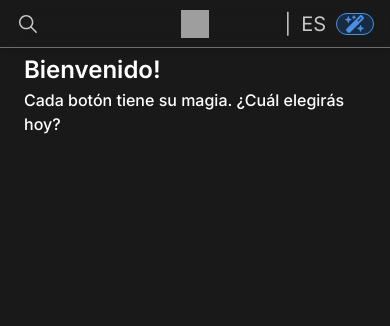
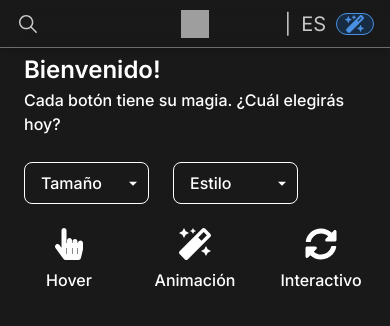
Before and after one commit to DMaximoVarela/magic-buttons, a Next.js app: page /inicio in a window 390 px wide. Shown: the top 326 px of the page. Built offline with nearby package versions, Linux system fonts and the light colour scheme; grey boxes are pictures that could not be loaded.

Commit message:
feat: añade los filtros (estilo) responsivos en home

```diff
--- a/src/app/inicio/page.tsx
+++ b/src/app/inicio/page.tsx
@@ -1,3 +1,5 @@
+import Filters from "@/components/filters/filters";
+
 const Page = () => {
   return (
     <div className="relative flex flex-col w-[100vw] mt-[52px] sm:mt-[76px] lg:mt-[104px] 2xl:mt-[124px] px-6">
@@ -9,6 +11,9 @@ const Page = () => {
           Cada botón tiene su magia. ¿Cuál elegirás hoy?
         </h3>
       </div>
+      <div className="self-center mt-[86px] lg:mt-[110px] 2xl:mt-[130px]">
+        <Filters />
+      </div>
     </div>
   );
 };
--- /dev/null
+++ b/src/components/filters/filters.tsx
@@ -0,0 +1,65 @@
+import { FaHandPointer, FaMagic, FaSyncAlt } from "react-icons/fa";
+import { RiArrowDownSFill } from "react-icons/ri";
+
+const Filters = () => {
+  const sizeOptions = ["Tamaño", "Pequeño", "Mediano", "Grande"];
+  const styleOptions = [
+    "Estilo",
+    "Plano",
+    "Elevado",
+    "Redondeado",
+    "3D",
+    "Gradiente",
+  ];
+  const filters = [
+    { name: "Hover", icon: FaHandPointer },
+    { name: "Animación", icon: FaMagic },
+    { name: "Interactivo", icon: FaSyncAlt },
+  ];
+
+  return (
+    <div className="flex flex-col lg:flex-row items-center justify-center w-[100vw] p-6 gap-4">
+      {/* Filtros de selección (Mobile) */}
+      <div className="w-full flex items-center xsm:gap-6 sm:gap-12 lg:justify-between lg:order-2">
+        {["Tamaño", "Estilo"].map((filterType, index) => (
+          <div
+            key={index}
+            className="relative w-[125px] sm:w-[200px] xl:w-[250px]"
+          >
+            <select className="w-full py-2 pl-4 pr-8 bg-transparent text-white text-[16px] sm:text-[24px] xl:text-[32px] font-medium border border-white rounded-lg appearance-none cursor-pointer">
+              {(filterType === "Tamaño" ? sizeOptions : styleOptions).map(
+                (option, idx) => (
+                  <option key={idx} className="text-white bg-[#191919]">
+                    {option}
+                  </option>
+                )
+              )}
+            </select>
+            <div className="absolute inset-y-0 right-0 flex items-center pr-2 pointer-events-none">
+              <RiArrowDownSFill className="text-white text-[16px] sm:text-[24px] xl:text-[32px]" />
+            </div>
+          </div>
+        ))}
+      </div>
+      {/* Filtros de selección (Desktop & Tablet) */}
+      <div className="w-full flex items-center justify-between">
+        {filters.map((filter, idx) => {
+          const Icon = filter.icon;
+          return (
+            <div
+              key={idx}
+              className="w-[90px] sm:w-[140px] xl:w-[180px] flex flex-col justify-center items-center gap-2 text-white py-2 font-medium hover:text-[#4A90E2] border-b-2 border-b-transparent hover:border-b-[#4A90E2] cursor-pointer"
+            >
+              <Icon className="text-[32px] sm:text-[52px] xl:text-[72px]" />
+              <span className="text-[16px] sm:text-[24px] xl:text-[32px]">
+                {filter.name}
+              </span>
+            </div>
+          );
+        })}
+      </div>
+    </div>
+  );
+};
+
+export default Filters;
```
